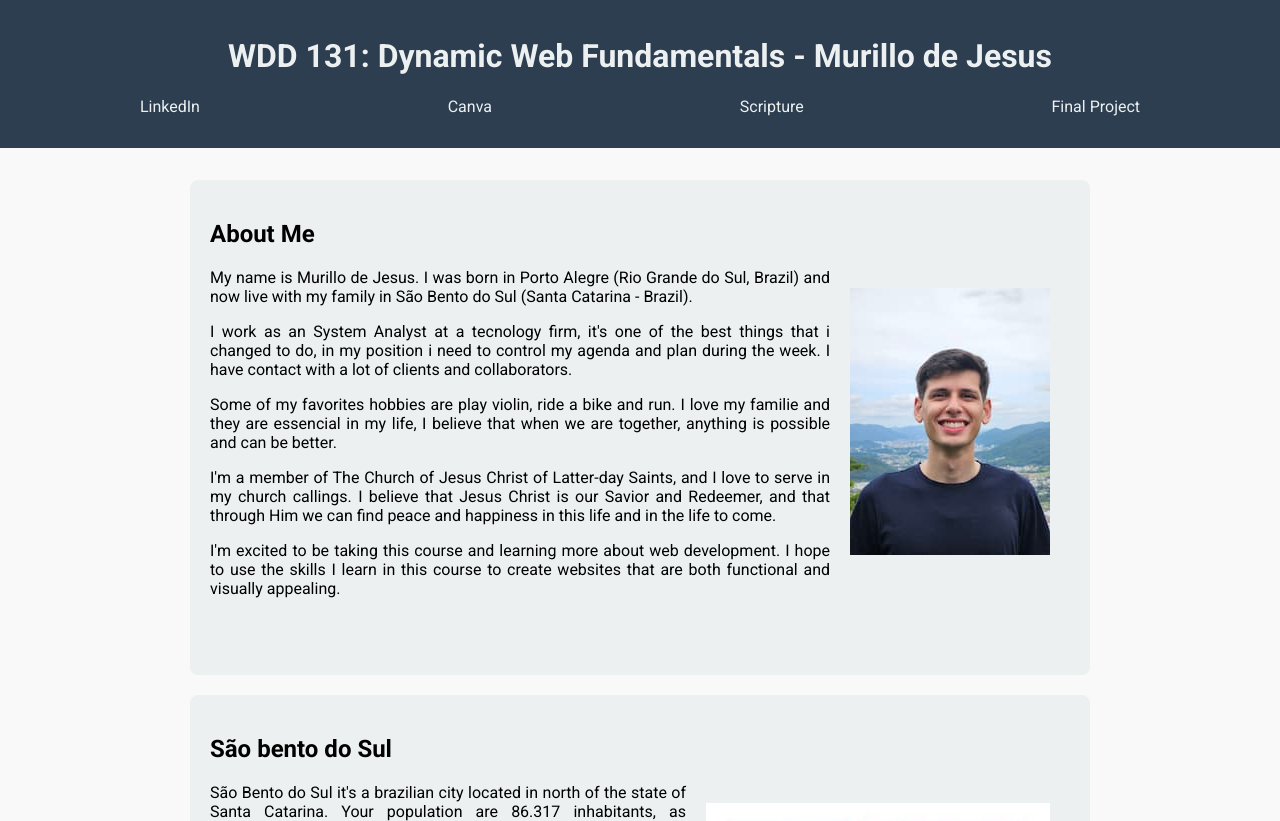
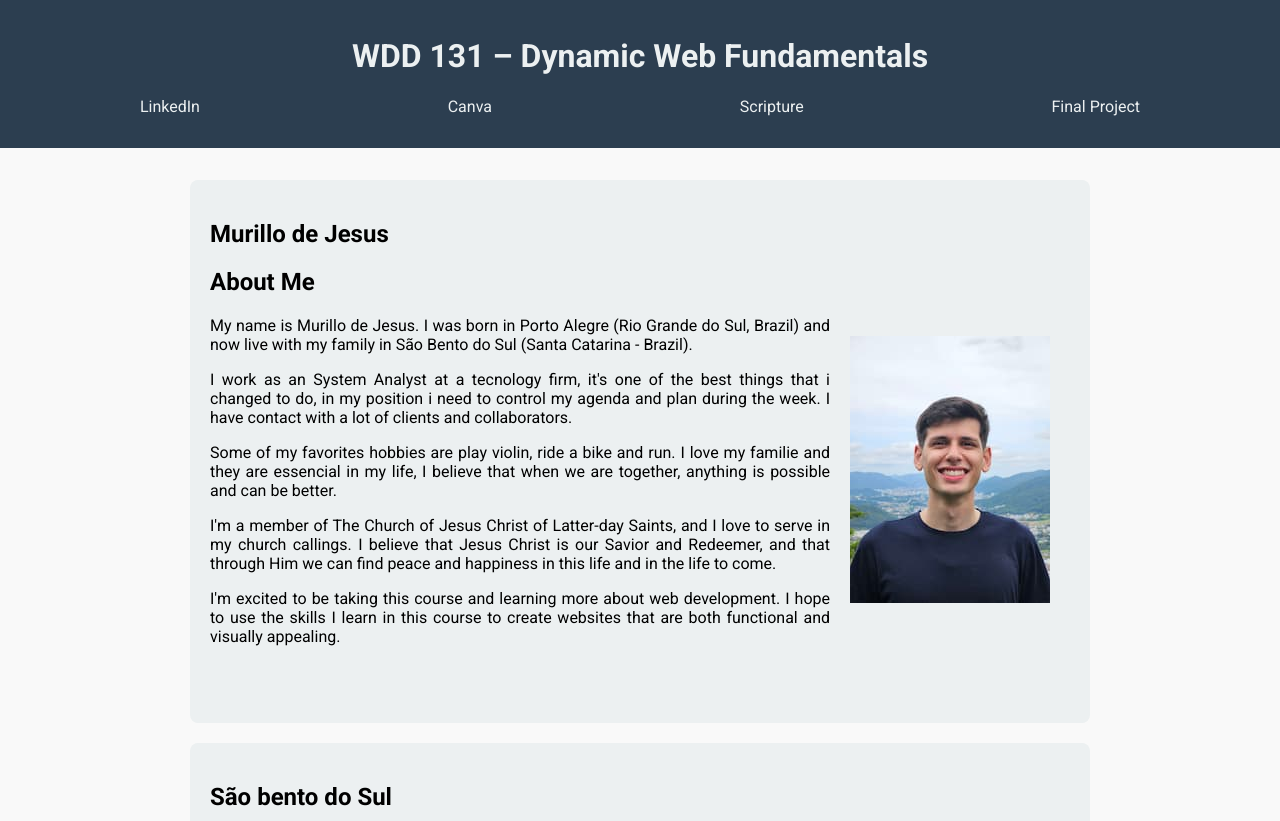
Before and after one commit to murillodejesus/wdd131, a plain HTML site: page index.html in a window 1280 px wide. Shown: the top 821 px of the page. Drawn offline with Linux system fonts and the light colour scheme.

Commit message:
Fix the errors on with the page audit

```diff
--- a/index.html
+++ b/index.html
@@ -4,15 +4,15 @@
         <meta charset="UTF-8">
         <meta name="viewport" content="width=device-width, initial-scale=1.0">
         <title>WDD 131 - Dynamic Web Fundamentals - Murillo de Jesus</title>
-        <meta description="WDD 131 - Dynamic Web Fundamentals - Murillo de Jesus">
+        <meta description="WDD 131 - Murillo de Jesus - Home Page">
         <meta author="Murillo de Jesus">
-        <link href="https://fonts.googleapis.com/css2?family=Roboto:wght@400;700&display=swap" rel="stylesheet">
+        <link href="https://fonts.googleapis.com/css2?family=Roboto:wght@400;700&display=swapstyles/base.css" rel="stylesheet">
         <link rel="stylesheet" href="styles/base.css">
         <script src="scripts/getdates.js" defer></script>
     </head>
     <body>
         <header>
-            <h1>WDD 131: Dynamic Web Fundamentals - Murillo de Jesus</h1>
+            <h1>WDD 131 – Dynamic Web Fundamentals</h1>
             <nav>
                 <ul>
                     <li><a href="http://www.linkedin.com/in/murillo-de-jesus" target="_blank">LinkedIn</a></li>
@@ -24,7 +24,8 @@
         </header>
         <main>
             <section class="card">
-                <h1>About Me</h1>
+                <h1>Murillo de Jesus</h1>
+                <h2>About Me</h2>
                 <img src="images/profile.jpg" alt="Murillo de Jesus">
                 <p>My name is Murillo de Jesus. I was born in Porto Alegre (Rio Grande do Sul, Brazil) and now live with my family in São Bento do Sul (Santa Catarina - Brazil).</p>
                 <p>I work as an System Analyst at a tecnology firm, it's one of the best things that i changed to do, in my position i need to control my agenda and plan during the week.
@@ -37,7 +38,7 @@
                 <p>I'm excited to be taking this course and learning more about web development. I hope to use the skills I learn in this course to create websites that are both functional and visually appealing.</p>
             </section>
             <section class="card">
-                <h1>São bento do Sul</h1>
+                <h2>São bento do Sul</h2>
                 <img src="images/sao_bento_do_sul_flag.webp" alt="Flag of São Bento do Sul">
                 <p>São Bento do Sul it's a brazilian city located in north of the state of Santa Catarina. Your population are 86.317 inhabitants, as estimated by IBGE publication on august 2021.
                     The distance about state capital (Florianópolis) is 250 kilometers.</p>
```
